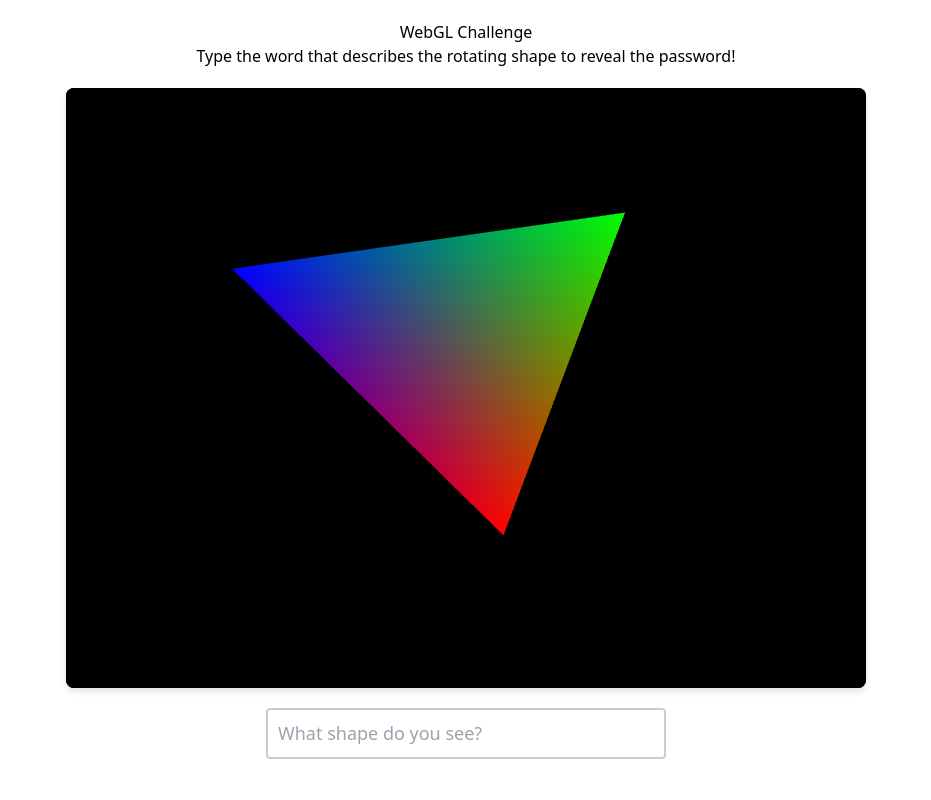
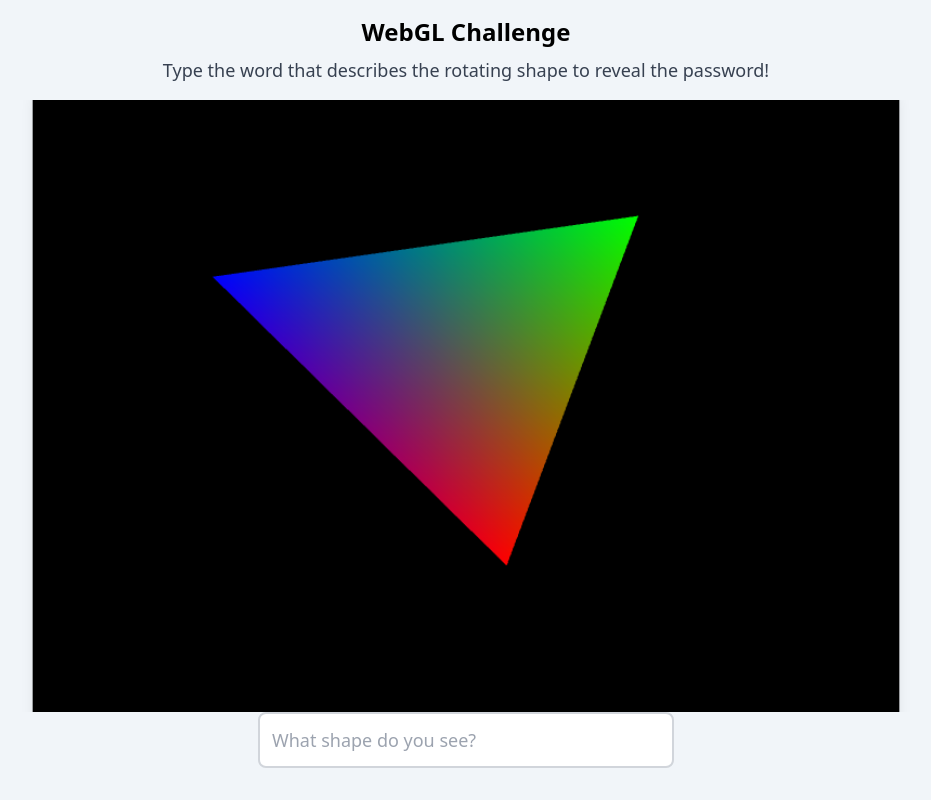
Before and after one commit to mattmazzola/webgames, a React (Vite) app in the folder webgames/: page /webgl-text in a window 1280 px wide. Shown: the whole page, without its empty margins (174-1105 px from the left). Built offline with nearby package versions, Linux system fonts and the light colour scheme.

Commit message:
WebGL: shrink canvas to fit

```diff
--- a/webgames/src/pages/WebGLText.tsx
+++ b/webgames/src/pages/WebGLText.tsx
@@ -27,9 +27,29 @@ void main() {
 
 const WebGLText: React.FC = () => {
   const canvasRef = useRef<HTMLCanvasElement>(null);
+  const containerRef = useRef<HTMLDivElement>(null);
   const [userInput, setUserInput] = useState("");
   const [isCorrect, setIsCorrect] = useState(false);
+  const [scale, setScale] = useState(1);
   const targetText = "TRIANGLE";
+
+  // Add scale calculation effect
+  useEffect(() => {
+    const updateScale = () => {
+      if (containerRef.current?.parentElement) {
+        const parent = containerRef.current.parentElement;
+        const maxWidth = parent.clientWidth;
+        const maxHeight = window.innerHeight - 150;
+        const scaleX = maxWidth / 800;
+        const scaleY = maxHeight / 600;
+        setScale(Math.min(scaleX, scaleY));
+      }
+    };
+
+    updateScale();
+    window.addEventListener("resize", updateScale);
+    return () => window.removeEventListener("resize", updateScale);
+  }, []);
 
   useEffect(() => {
     const canvas = canvasRef.current;
@@ -176,82 +196,59 @@ const WebGLText: React.FC = () => {
   }, [userInput]);
 
   return (
-    <div
-      style={{
-        textAlign: "center",
-        padding: "20px",
-        display: "flex",
-        flexDirection: "column",
-        alignItems: "center",
-        minHeight: "100vh",
-      }}
-    >
-      <h1>WebGL Challenge</h1>
-      <p>
-        Type the word that describes the rotating shape to reveal the password!
+    <div className="w-full h-screen flex flex-col items-center bg-slate-100">
+      {!isCorrect ? (
+        <>
+          <h1 className="text-2xl font-bold mt-4 mb-2">WebGL Challenge</h1>
+          <p className="text-lg text-gray-700 mb-4">
+            Type the word that describes the rotating shape to reveal the
+            password!
           </p>
 
+          <div className="flex-1 w-full relative overflow-hidden flex justify-center items-center">
             <div
+              ref={containerRef}
+              className="relative"
               style={{
-          width: "100%",
-          maxWidth: "800px",
-          aspectRatio: "4/3",
-          margin: "20px auto",
+                width: 800,
+                height: 600,
+                transform: `scale(${scale})`,
+                transformOrigin: "center",
               }}
             >
               <canvas
                 ref={canvasRef}
                 width={800}
                 height={600}
-          style={{
-            width: "100%",
-            height: "100%",
-            backgroundColor: "black",
-            borderRadius: "8px",
-            boxShadow: "0 4px 6px rgba(0, 0, 0, 0.1)",
-          }}
+                className="bg-black rounded-lg shadow-lg"
               />
             </div>
+          </div>
 
-      <div style={{ width: "100%", maxWidth: "400px" }}>
+          <div className="w-full max-w-md px-4 mb-8">
             <input
               type="text"
               value={userInput}
               onChange={(e) => setUserInput(e.target.value)}
               placeholder="What shape do you see?"
-          style={{
-            width: "100%",
-            padding: "10px",
-            fontSize: "18px",
-            borderRadius: "4px",
-            border: "2px solid #ccc",
-            marginBottom: "20px",
-          }}
+              className="w-full p-3 text-lg rounded-lg border-2 border-gray-300 focus:border-blue-500 focus:outline-none"
             />
-
-        {isCorrect && (
-          <div
-            style={{
-              backgroundColor: "#4CAF50",
-              color: "white",
-              padding: "20px",
-              borderRadius: "8px",
-              marginTop: "20px",
-            }}
-          >
-            <div>Congratulations! You've identified the shape!</div>
-            <div
-              style={{
-                fontSize: "24px",
-                fontWeight: "bold",
-                marginTop: "10px",
-              }}
-            >
-              Password: {PASSWORD_WebGLText}
+          </div>
+        </>
+      ) : (
+        <div className="flex flex-col items-center justify-center min-h-screen w-full">
+          <div className="text-4xl mb-4 text-green-600">
+            🎉 Congratulations! 🎉
+          </div>
+          <div className="text-2xl mb-8">
+            You've successfully identified the shape!
+          </div>
+          <div className="text-xl bg-yellow-100 p-6 rounded-lg border-2 border-yellow-400">
+            The secret password is:{" "}
+            <span className="font-bold">{PASSWORD_WebGLText}</span>
           </div>
         </div>
       )}
-      </div>
     </div>
   );
 };
```
Lines whose indentation alone changed are shown as unchanged.
